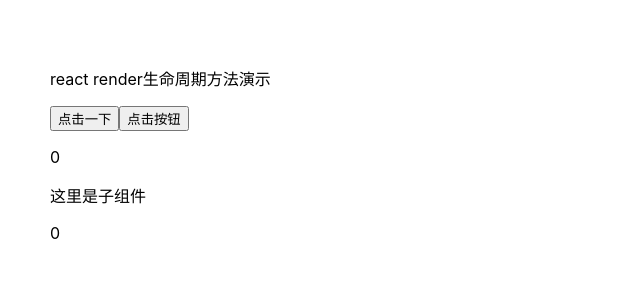
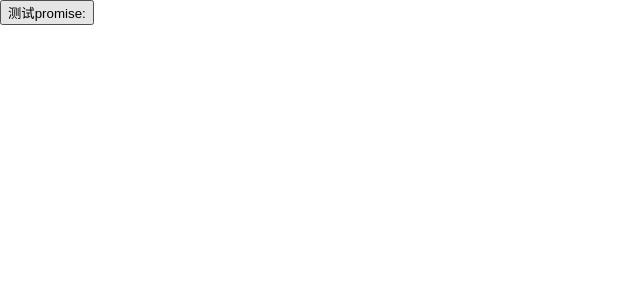
Before and after one commit to ufochuxian/iocmanager, a React (Create React App) app: page / in a window 1280 px wide. Shown: the top 300 px of the page, without its empty margins (0-640 px from the left). Built offline with nearby package versions, Linux system fonts and the light colour scheme.

Commit message:
验证promise

```diff
--- a/package.json
+++ b/package.json
@@ -6,8 +6,10 @@
     "@testing-library/jest-dom": "^5.11.4",
     "@testing-library/react": "^11.1.0",
     "@testing-library/user-event": "^12.1.10",
+    "antd": "^4.9.4",
     "react": "^17.0.1",
     "react-dom": "^17.0.1",
+    "react-flexbox-grid": "^2.1.2",
     "react-scripts": "4.0.1",
     "web-vitals": "^0.2.4"
   },
--- a/src/admin.js
+++ b/src/admin.js
@@ -0,0 +1,20 @@
+import React from 'react'
+// import {Row, Col} from 'antd'
+import { Grid, Row, Col } from 'react-flexbox-grid';
+import Header from './components/Header'
+import Footer from "./components/Footer";
+
+
+export default class Admin extends React.Component {
+  render() {
+    return (
+        <Grid fluid>
+          <Row>
+            <Col xs={6} md={3}>
+              Hello, world!
+            </Col>
+          </Row>
+        </Grid>
+    );
+  }
+}
--- a/src/components/Footer/index.js
+++ b/src/components/Footer/index.js
@@ -3,7 +3,6 @@
 export default class Footer extends React.Component {
 
   render() {
-
     return <div>
       "this is footer"
     </div>
--- a/src/components/Header/index.js
+++ b/src/components/Header/index.js
@@ -3,7 +3,6 @@
 export default class Header extends React.Component {
 
   render() {
-
     return <div>
       "this is header"
     </div>
--- a/src/index.js
+++ b/src/index.js
@@ -2,11 +2,13 @@
 import ReactDOM from 'react-dom';
 import './index.css';
 import Life from './pages/demo/Life';
+import PromiseTs from "./pages/demo/PromiseTs";
+import Admin from './admin'
 import reportWebVitals from './reportWebVitals';
 
 ReactDOM.render(
   <React.StrictMode>
-    <Life />
+    <PromiseTs />
   </React.StrictMode>,
   document.getElementById('root')
 );
--- a/src/pages/demo/PromiseTs.js
+++ b/src/pages/demo/PromiseTs.js
@@ -0,0 +1,46 @@
+import React from 'react'
+
+export default class extends React.Component {
+
+  randomValue() {
+    console.log("randomValue")
+    var value = Math.random() * 20
+     return new Promise((resolve, reject) => {
+      if (value > 8) {
+        console.log("resolve:" + value)
+        resolve()
+      } else {
+        console.log("reject:" + value)
+        reject()
+      }
+    })
+  }
+
+  secondPromise() {
+    return new Promise(() => {
+      console.log("展示第二个promise function方法")
+    })
+  }
+
+  handleError() {
+    console.log("handleError")
+  }
+
+
+  testPromise() {
+    new Promise((resolve, reject) => {
+      resolve()
+    }).then(this.randomValue)
+        .then(this.secondPromise)
+        .catch(() => {
+          console.log("发生了错误")
+        })
+  }
+
+  render() {
+    return <div>
+      <button>测试promise:{this.testPromise()}</button>
+    </div>
+
+  }
+}
```
Also changed, not shown: 1 other file (tests, documents, lock files or other folders).
